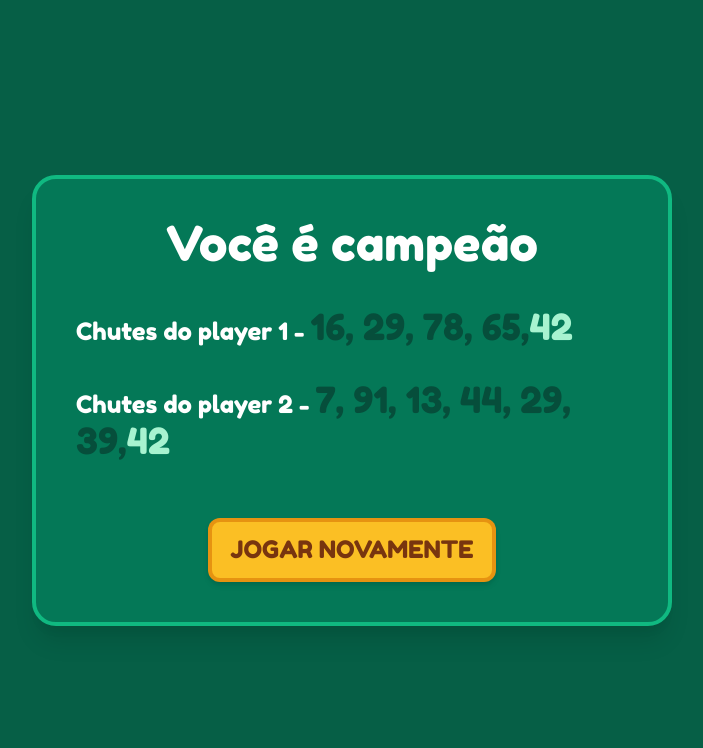
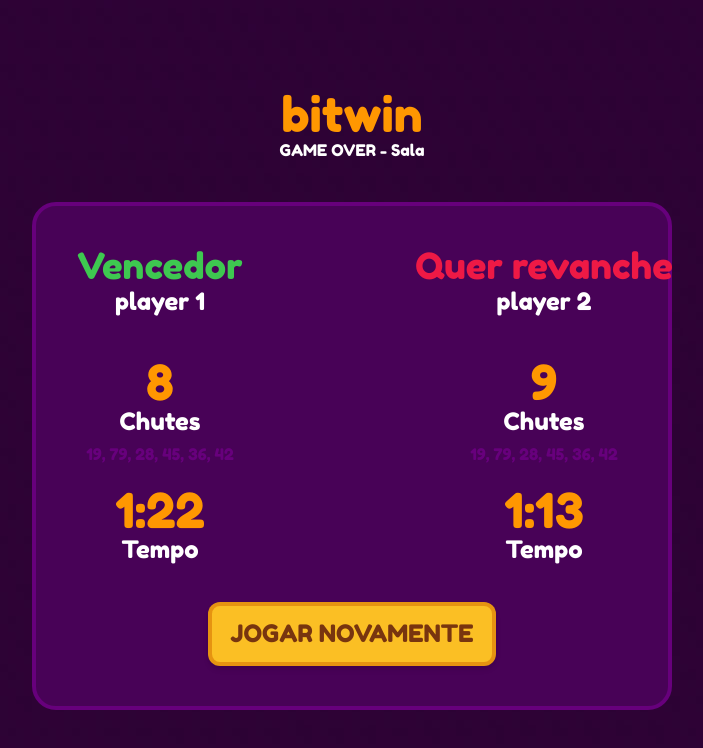
Before and after one commit to EricFragoso/bitwin, a React (Create React App) app: page /gameOver in a window 1280 px wide. Shown: the top 748 px of the page, without its empty margins (288-991 px from the left). Built offline with nearby package versions, Linux system fonts and the light colour scheme; no server answers.

Commit message:
tela de gameover

```diff
--- a/src/pages/game-casual.js
+++ b/src/pages/game-casual.js
@@ -86,7 +86,7 @@
                     <div className="text-6xl text-center text-laranja-claro fredoka">
                         <p>Vs</p>
                     </div>
-                    <div id="idp1" className="flex flex-row items-center w-96 justify-end">
+                    <div id="idp2" className="flex flex-row items-center w-96 justify-end">
                         <p className="text-2xl text-center text-laranja fredoka uppercase mr-4">{p2}</p>
                         <img src={user} width="47" height="47" />
                     </div>
--- a/src/pages/game-over.js
+++ b/src/pages/game-over.js
@@ -1,8 +1,8 @@
-import React, { useEffect, useState} from "react";
+import React, { useEffect, useState } from "react";
 //import { Adsense } from '@ctrl/react-adsense';
-import {useLocation} from 'react-router-dom';
+import { useLocation } from 'react-router-dom';
 import Socket from '../services/socket.js';
-import {Link} from 'react-router-dom'
+import { Link } from 'react-router-dom'
 
 
 
@@ -26,8 +26,8 @@
     }, []);*/
 
 
-    function verificaNumero(numero){
-        Socket.emit("verifyAttempt", {numero, room}, Uint8Array.from([1, 2, 3, 4]));
+    function verificaNumero(numero) {
+        Socket.emit("verifyAttempt", { numero, room }, Uint8Array.from([1, 2, 3, 4]));
         setQtChutes(qtChutes + 1);
     }
 
@@ -55,7 +55,7 @@
     }
 
     return (
-        <div id="S2-CASUAL" className="flex flex-col sm:flex-row w-full h-screen items-center content-center bg-green-800">
+        <div id="S2-CASUAL" className="flex flex-row h-screen items-center justify-between w-screen bg-bg">
             {/* <div id="ad1" className="w-1/6 left-0 hidden sm:block items-center">
                 <Adsense
                     client="ca-pub-0701250308092687"
@@ -64,18 +64,42 @@
                     format=""
                 />
             </div> */}
+            <div id="content" className="flex flex-col items-center justify-center min-w-full">
+                <header className="flex flex-col items-center justify-center w-96">
+                    <h1 className="text-5xl text-center text-laranja fredoka">bitwin</h1>
+                </header>
+                <p className="text-md text-center text-white mb-8 fredoka mb-10">GAME OVER - Sala {room}</p>
+
+
             <div id="announcer" className="flex flex-col text-center w-3/6 mx-auto">
 
-                <div id="game" className="flex flex-col text-center w-full mx-auto border-4 border-green-500 bg-green-700 shadow-xl px-10 py-10 rounded-3xl">
-                    <p className="text-5xl text-center text-white fredoka mb-10">Você é campeão</p>
-                    <div>
-                        <p className="text-2xl text-left text-white mb-8 fredoka">Chutes do player 1 - <span className="text-4xl text-center text-green-900 mb-8 fredoka">16, 29, 78, 65,</span><span className="text-4xl text-center text-green-200 mb-8 fredoka">42</span></p>
-                        <p className="text-2xl text-left text-white mb-8 fredoka">Chutes do player 2 - <span className="text-4xl text-center text-green-900 mb-8 fredoka">7, 91, 13, 44, 29, 39,</span><span className="text-4xl text-center text-green-200 mb-8 fredoka">42</span></p>
+                <div id="game" className="flex py-10 flex-col drop-shadow-2xl items-center bg-roxo rounded-3xl border-4 border-roxo-claro px-10">
+                    <div className="flex flex-row mb-8">
+                        <div className="flex flex-col text-center px-10 w-96">
+                            <p className="text-4xl text-center text-verde fredoka">Vencedor</p>
+                            <p className="text-2xl text-center text-white fredoka mb-10">player 1</p>
+                            <span className="text-5xl text-center text-laranja fredoka">8</span>
+                            <p className="text-2xl text-center text-white mb-1 fredoka">Chutes</p>
+                            <p className="text-md text-center text-roxo-claro mb-5 fredoka">19, 79, 28, 45, 36, 42</p>
+                            <span className="text-5xl text-center text-laranja fredoka">1:22</span>
+                            <p className="text-2xl text-center text-white mb-1 fredoka">Tempo</p>
+                        </div>
+                        <div className="flex flex-col text-center px-10 w-96">
+                            <p className="text-4xl text-center text-vermelho fredoka">Quer revanche</p>
+                            <p className="text-2xl text-center text-white fredoka mb-10">player 2</p>
+                            <span className="text-5xl text-center text-laranja fredoka">9</span>
+                            <p className="text-2xl text-center text-white mb-1 fredoka">Chutes</p>
+                            <p className="text-md text-center text-roxo-claro mb-5 fredoka">19, 79, 28, 45, 36, 42</p>
+                            <span className="text-5xl text-center text-laranja fredoka">1:13</span>
+                            <p className="text-2xl text-center text-white mb-1 fredoka">Tempo</p>
+                        </div>
                     </div>
-                    <div className="flex justify-center mt-6">
+
+                    <div className="flex justify-center">
                         <Link id="btChute" to="/" className="py-3 border-4 border-yellow-600 border-opacity-60 w-72 text-2xl text-yellow-900 rounded-xl bg-yellow-400 fredoka shadow-md cursor-pointer transition duration-500 ease-in-out transform hover:-translate-y-1 hover:bg-yellow-300" >JOGAR NOVAMENTE</Link>
                     </div>
                 </div>
+            </div>
             </div>
 
             {/* <div id="ad2" className="w-1/6 right-0 hidden sm:block items-center">
```
